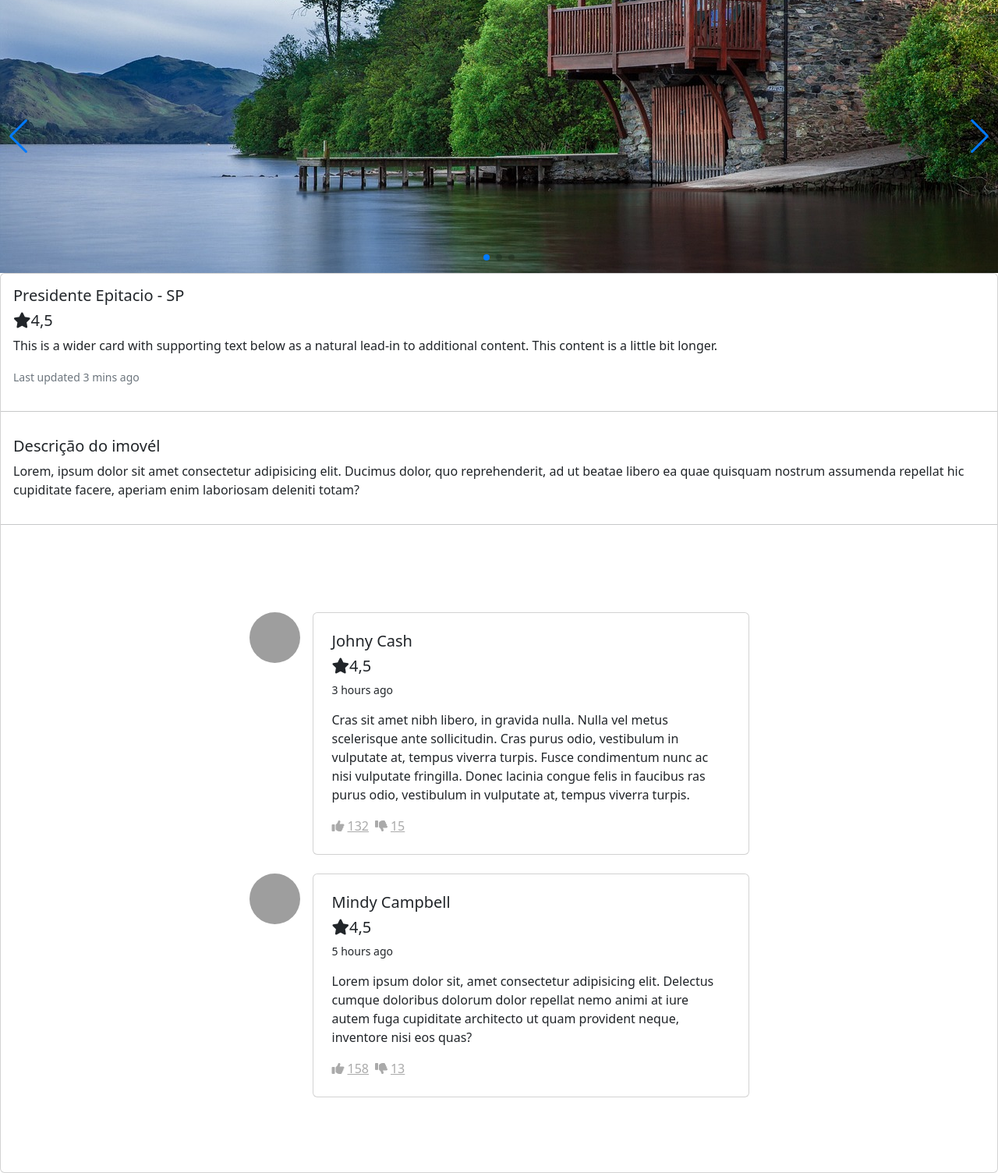
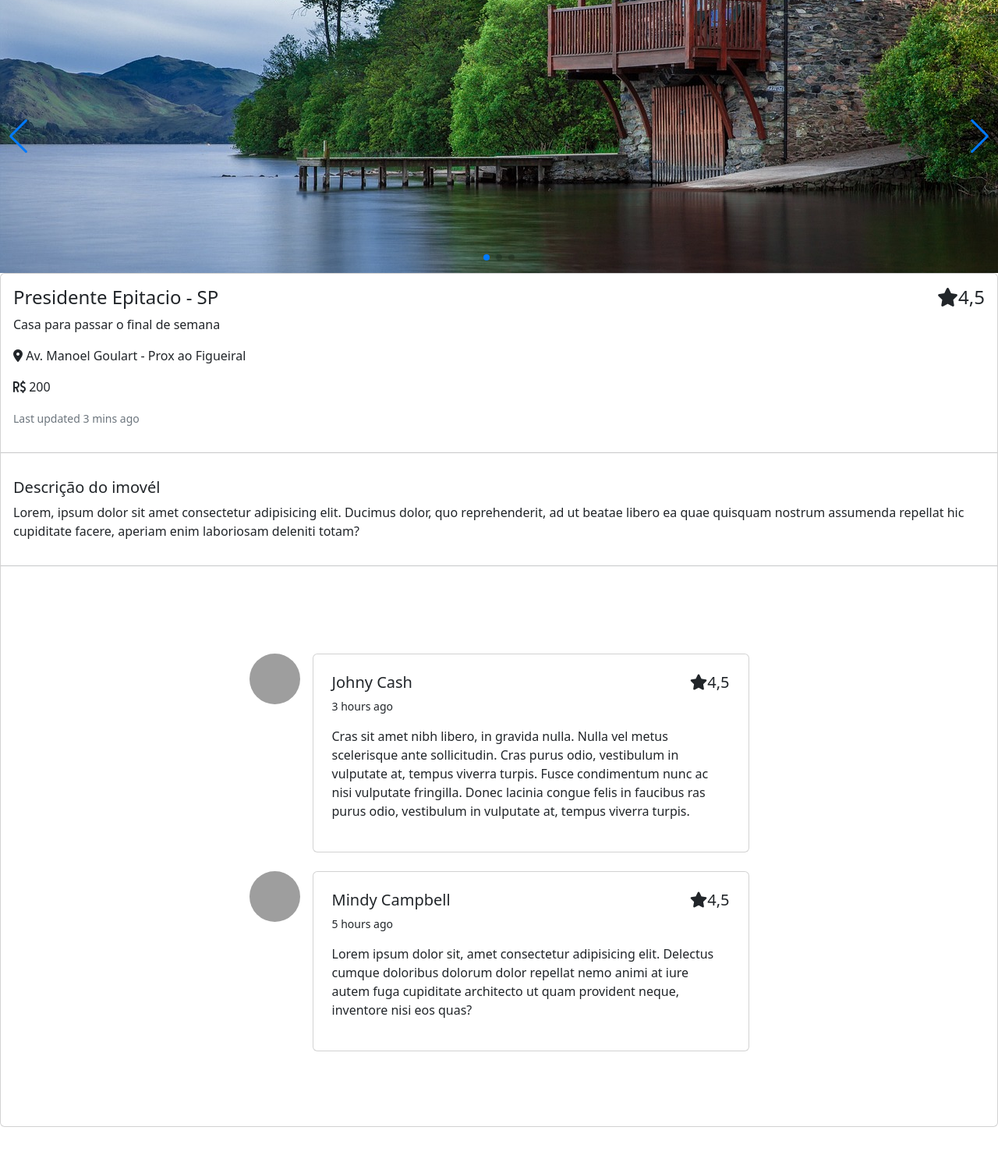
Before and after one commit to Erich-z/UC-Senac2, a PHP site: page /pages/viewhouse.html in a window 1280 px wide. Shown: the whole page at 78% size. After the commit the page ends 1445 px from the top, so only its background shows below. Run offline with PHP 8.4, Linux system fonts and the light colour scheme; grey boxes are pictures that could not be loaded.

Commit message:
viewhouse atualização um

```diff
--- a/css/viewhouse.css
+++ b/css/viewhouse.css
@@ -51,4 +51,7 @@ body {
   object-fit: cover;
 }
 
-.link-muted { color: #aaa; } .link-muted:hover { color: #1266f1; }
+.avaliacao{
+
+  border: 1px solid;
+}
--- a/pages/viewhouse.html
+++ b/pages/viewhouse.html
@@ -30,19 +30,26 @@
             <div class="swiper-pagination"></div>
         </div>
 
-        <div class="card mb-3">
-            <div class="card-body">
-                <h5 class="card-title">Presidente Epitacio - SP</h5>
-                <div>
-                    <h5><i class="fas fa-star"></i>4,5</h5>
+        <div class="card mb-3 ">
+            <div class="card-body d-flex flex-column">
+                <div class="d-flex justify-content-between">
+                  <h4 class="card-title">Presidente Epitacio - SP</h4>
+                    <h4><i class="fas fa-star"></i>4,5</h4>
                 </div>
-                <p class="card-text">
-                    This is a wider card with supporting text below as a natural lead-in to additional
-                    content. This content is a little bit longer.
+                <div class="">
+                <p class="card-text brevDescricao">
+                    Casa para passar o final de semana
                 </p>
+                <p class="card-text endereco">
+                  <i class="fa-sharp fa-solid fa-location-dot text-dark"></i> Av. Manoel Goulart - Prox ao Figueiral
+               </p>
+               <p class="card-text preco">
+                <i class="fa-solid fa-brazilian-real-sign text-dark"></i> 200
+               </p>
                 <p class="card-text">
                     <small class="text-muted">Last updated 3 mins ago</small>
                 </p>
+                </div>
             </div>
             <hr>
             <div class="card-body">
@@ -66,8 +73,8 @@
                         <div class="card w-100">
                           <div class="card-body p-4">
                             <div class="">
-                              <h5>Johny Cash</h5>
-                              <div>
+                              <div class="d-flex justify-content-between">
+                                <h5>Johny Cash</h5>
                                 <h5><i class="fas fa-star"></i>4,5</h5>
                               </div>
                               <p class="small">3 hours ago</p>
@@ -78,13 +85,6 @@
                                 Donec lacinia congue felis in faucibus ras purus odio, vestibulum in
                                 vulputate at, tempus viverra turpis.
                               </p>
-
-                              <div class="d-flex justify-content-between align-items-center">
-                                <div class="d-flex align-items-center">
-                                  <a href="#!" class="link-muted me-2"><i class="fas fa-thumbs-up me-1"></i>132</a>
-                                  <a href="#!" class="link-muted"><i class="fas fa-thumbs-down me-1"></i>15</a>
-                                </div>
-                              </div>
                             </div>
                           </div>
                         </div>
@@ -97,8 +97,8 @@
                         <div class="card w-100">
                           <div class="card-body p-4">
                             <div class="">
-                              <h5>Mindy Campbell</h5>
-                              <div>
+                              <div class="d-flex justify-content-between">
+                                <h5>Mindy Campbell</h5>
                                 <h5><i class="fas fa-star"></i>4,5</h5>
                               </div>
                               <p class="small">5 hours ago</p>
@@ -107,12 +107,6 @@
                                 cumque doloribus dolorum dolor repellat nemo animi at iure autem fuga
                                 cupiditate architecto ut quam provident neque, inventore nisi eos quas?
                               </p>
-
-                              <div class="d-flex justify-content-between align-items-center">
-                                <div class="d-flex align-items-center">
-                                  <a href="#!" class="link-muted me-2"><i class="fas fa-thumbs-up me-1"></i>158</a>
-                                  <a href="#!" class="link-muted"><i class="fas fa-thumbs-down me-1"></i>13</a>
-                                </div>
 
                               </div>
                             </div>
```
